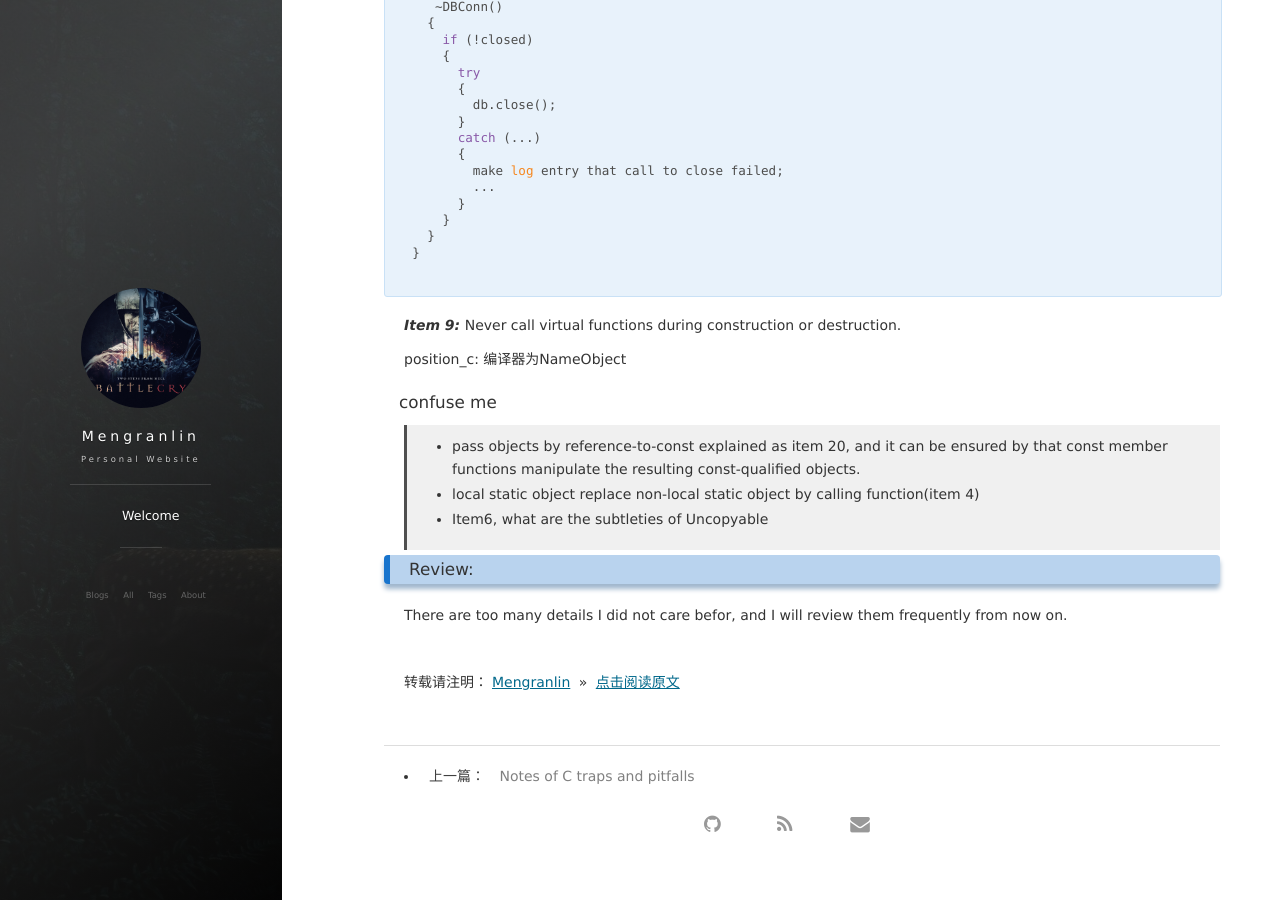
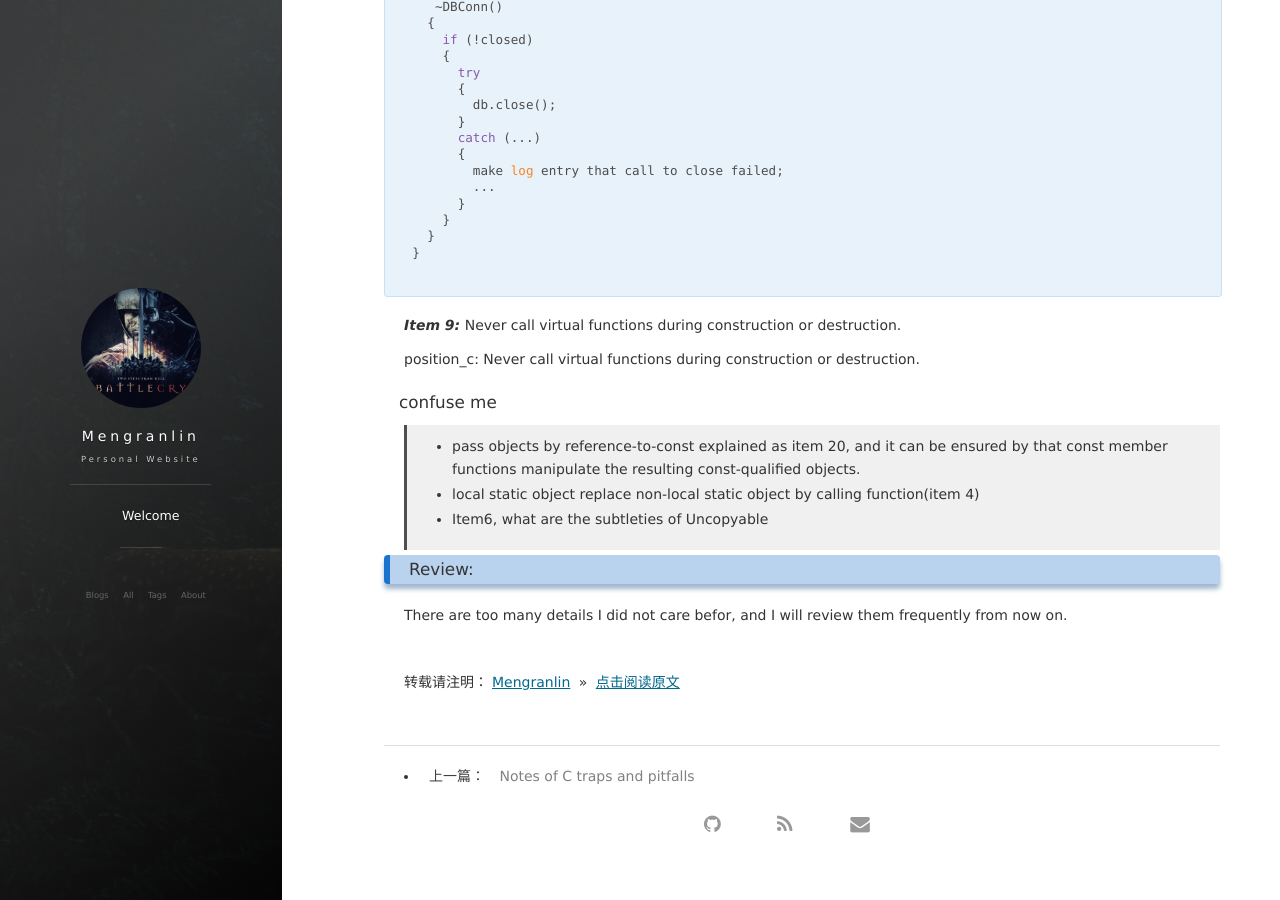
Before and after one commit to lmrshare/lmrshare.github.io, a Jekyll site: the page built from _posts/2018-08-11-Effective-CPP.md, in a window 1280 px wide and 900 px high, scrolled down 8102 px. Built offline with Jekyll 4.4.1, drawn with Linux system fonts in a browser that asks for light colours; nearby versions of some CDN libraries; comment, search, counter and statistics services are not loaded.

Commit message:
effective-cpp3

```diff
--- a/_posts/2018-08-11-Effective-CPP.md
+++ b/_posts/2018-08-11-Effective-CPP.md
@@ -461,7 +461,7 @@ ___Item 9:___ Never call virtual functions during construction or destruction.
 
 
 
-position_c: 编译器为NameObject<int>
+position_c: Never call virtual functions during construction or destruction.
 
 #### confuse me
 
```
